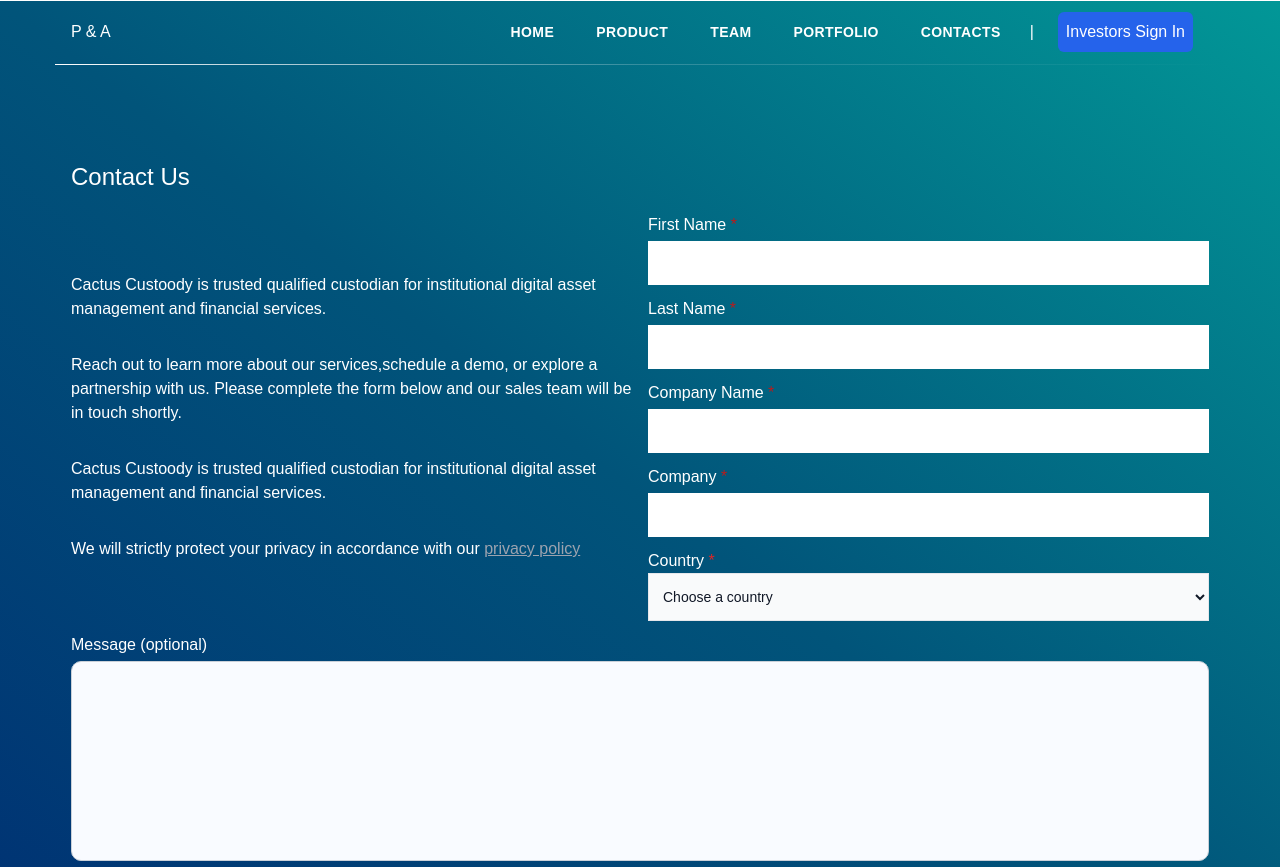
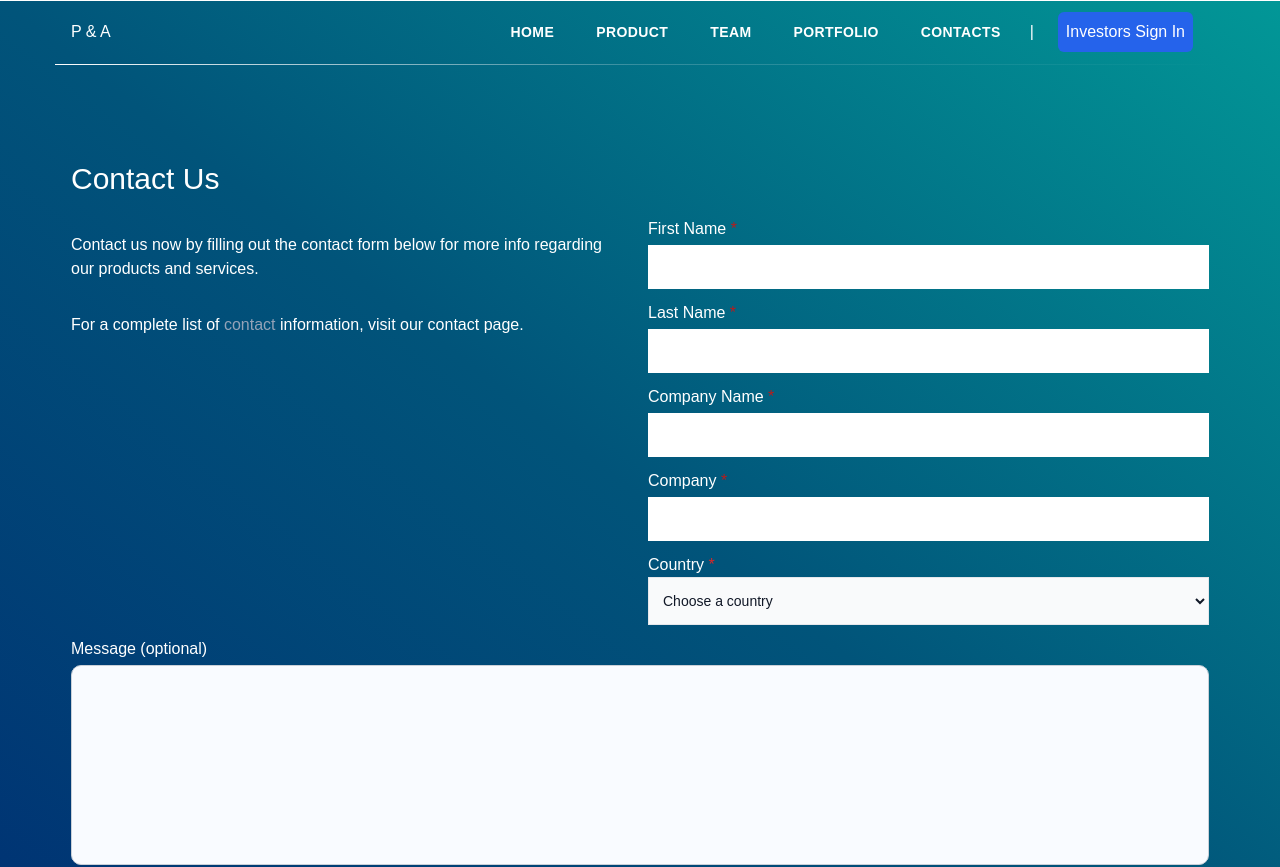
Before and after one commit to CryptoNinja1210/crypto-site, a React (Vite) app: page /contacts in a window 1280 px wide. Shown: the top 867 px of the page. Built offline with nearby package versions, Linux system fonts and the light colour scheme; a web font is replaced by a local one.

Commit message:
padding changed [contacts]

```diff
--- a/src/pages/Contats/index.jsx
+++ b/src/pages/Contats/index.jsx
@@ -11,9 +11,20 @@
       {/* Contact begins */}
       <div className="bg-gradient-to-bl from-[#029797] via-[#01547a] to-[#003073] w-full flex justify-center">
         <div className="lg:w-[1170px] w-full p-4 mt-36 mb-7">
-          <p className="mb-5 text-2xl text-white">Contact Us</p>
+              <p className="mb-5 text-3xl text-white">Contact Us</p>
           <div className="grid md:grid-cols-2 grid-cols-1 gap-4">
-            <div className="text-[16px] text-white mb-3 self-center">
+            <div className="text-white text-[16px] mb-3 mr-5">
+              <p className="py-4">
+                Contact us now by filling out the contact form below for more info
+                regarding our products and services.
+              </p>
+              <p className="py-4">
+                For a complete list of{" "}
+                <span className="text-slate-400">contact</span> information, visit
+                our contact page.
+              </p>
+            </div>
+            {/* <div className="text-[16px] text-white mb-3 self-center">
               <p className="py-4">
                 Cactus Custoody is trusted qualified custodian for institutional digital asset management and financial services.
               </p>
@@ -26,7 +37,7 @@
               <p className="py-4">
                 We will strictly protect your privacy in accordance with our <a className="underline text-gray-400" href="#policy">privacy policy</a>
               </p>
-            </div>
+            </div> */}
             <div>
               <div className="">
                 {ContactInfo.map((item) => (
```
